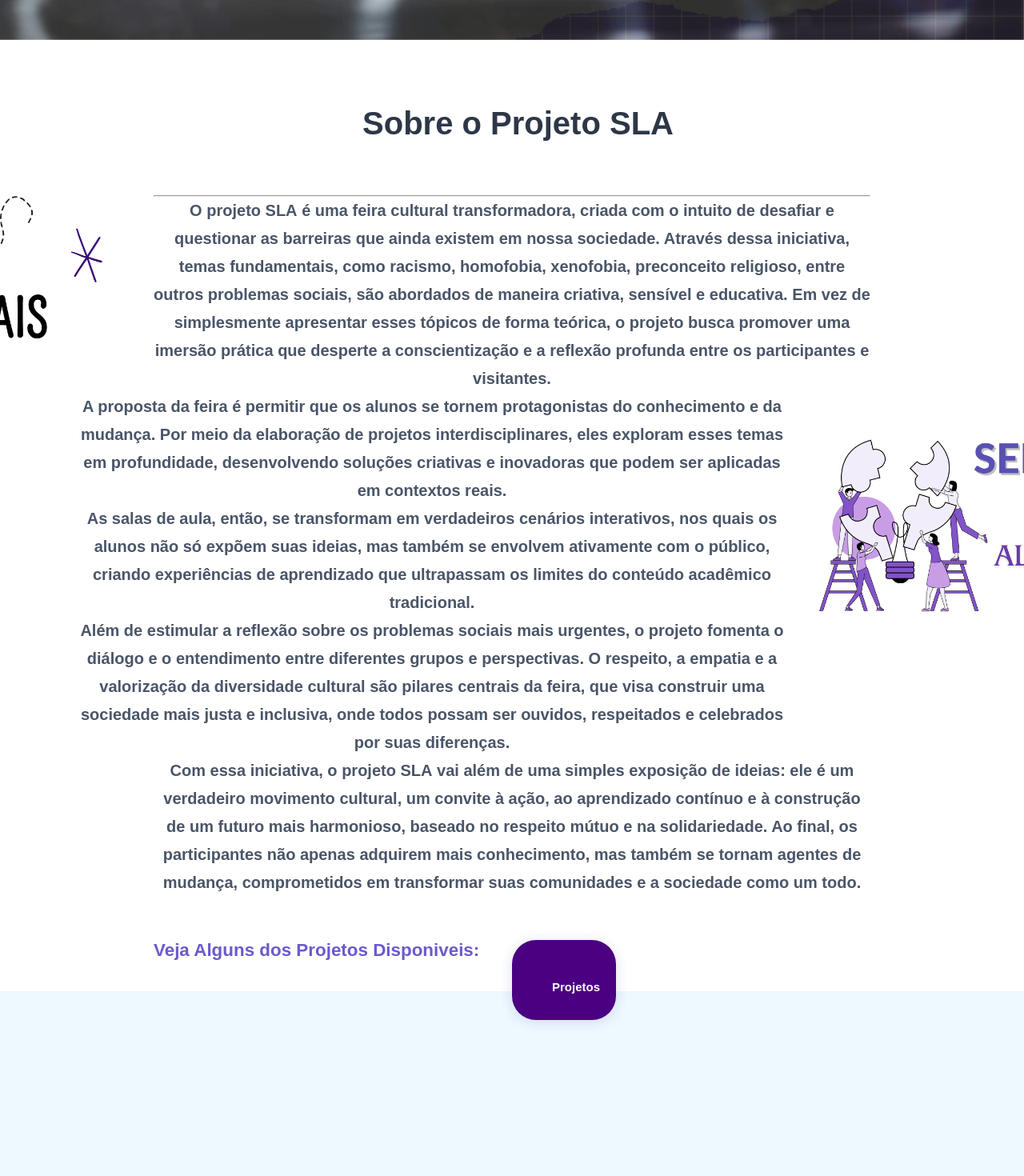
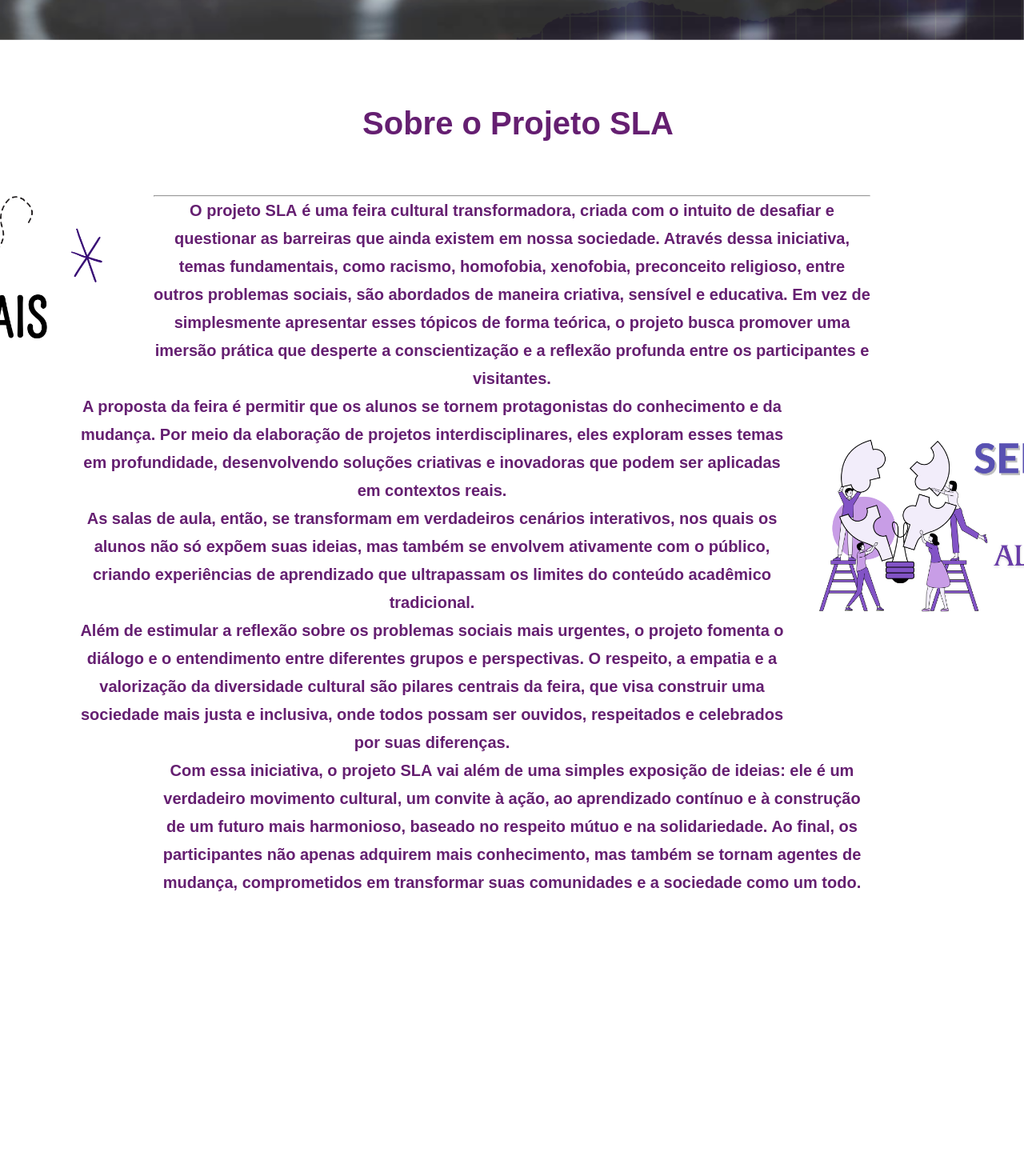
Before and after one commit to Kauaro/vite-project, a React (Vite) app: page / in a window 1280 px wide. Shown: the part 760-2230 px from the top of the page at 80% size. Built offline with nearby package versions, Linux system fonts and the light colour scheme.

Commit message:
UI DESIGN (test)

```diff
--- a/src/components/layout/footer/style.css
+++ b/src/components/layout/footer/style.css
@@ -1,7 +1,8 @@
 * {margin: 0; padding: 0; box-sizing: border-box;}
 body {
     font-family: 'Poppins', sans-serif;
-    background: #eef8ff;
+    background: #FFF;
+
 }
 footer {
     width: 100%;
--- a/src/components/layout/navbar/navbar.css
+++ b/src/components/layout/navbar/navbar.css
@@ -30,6 +30,8 @@
     --normal-font-size: 1rem;
   }
 }
+
+
 
 /*=============== BASE ===============*/
 
@@ -77,6 +79,7 @@ img {
   display: flex;
   justify-content: space-between;
   align-items: center;
+  color: #fff;
 }
 
 
@@ -100,7 +103,7 @@ img {
   top: 0;
   left: 0;
   width: 100%;
-  background-color:	#E6E6FA				;
+  background-color:	#7037cd	;
   box-shadow: 0 2px 16px hsla(230, 75%, 32%, .15);
 
 }
@@ -151,6 +154,8 @@ img {
   font-weight: var(--font-semi-bold);
   transition: color .4s;
 }
+
+
 
 .nav__close {
   position: absolute;
--- a/src/components/paginas/Home/Home.css
+++ b/src/components/paginas/Home/Home.css
@@ -2,11 +2,11 @@
 
 .home-container {
     min-height: 100vh;
-    background-color: #ffffff;
     display: flex;
     flex-direction: column;
     align-items: center;
   }
+
 
   .carousel-container {
     width: 100%;
@@ -33,25 +33,9 @@
     max-width: 60rem; /* tailwind max-w-5xl */
     padding: 4rem 2rem; /* padding 16 8 */
     text-align: center;
-  }
-
-  .ButtonProjeto {
-    padding: 50px;
-    border-radius: 30px;
-    border-color: #fff;
-    background-color: #4B0082	;
-    color: #fff;
-    position: absolute;
-    box-shadow: 0 2px 16px hsla(230, 75%, 32%, .15);
 
   }
 
-  .H2Projeto {
-
-    position: absolute;
-
-
-  }
 
 
 
@@ -85,18 +69,18 @@
     font-size: 2.5rem; /* text-4xl */
     font-weight: bold;
     margin-bottom: 2rem; /* mb-8 */
-    color: #2d3748; /* tailwind text-gray-800 */
+    color: #651f71;
   }
 
   .main-text {
     font-size: 1.25rem; /* text-lg */
-    color: #4a5568; /* tailwind text-gray-600 */
+    color: #651f71;
     line-height: 1.75; /* leading-relaxed */
   }
 
   .main-text-left {
     font-size: 1.25rem; /* text-lg */
-    color: #4a5568; /* tailwind text-gray-600 */
+    color: #651f71;
     line-height: 1.75; /* leading-relaxed */
     position: relative;
     right: 100px;
--- a/src/components/paginas/Home/Home.jsx
+++ b/src/components/paginas/Home/Home.jsx
@@ -77,15 +77,7 @@ export default function Home() {
 
         <br /><br /><br />
 
-        <h2 className="H2Projeto">
-          Veja Alguns dos Projetos Disponiveis:
-        </h2>
 
-
-        <button className="ButtonProjeto">
-
-          Projetos
-        </button>
 
       </div>
     </div>
```
